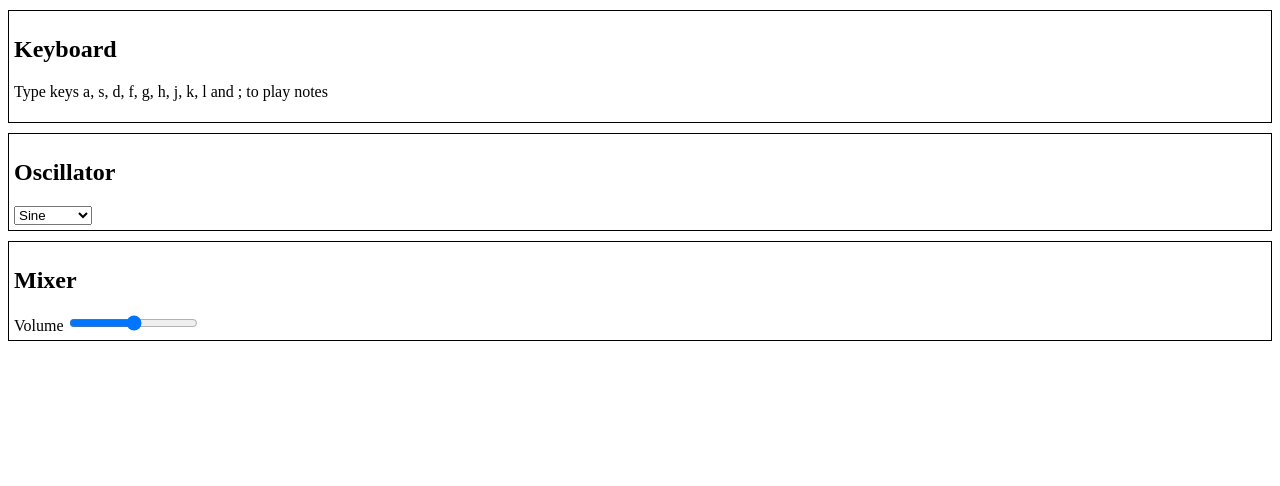
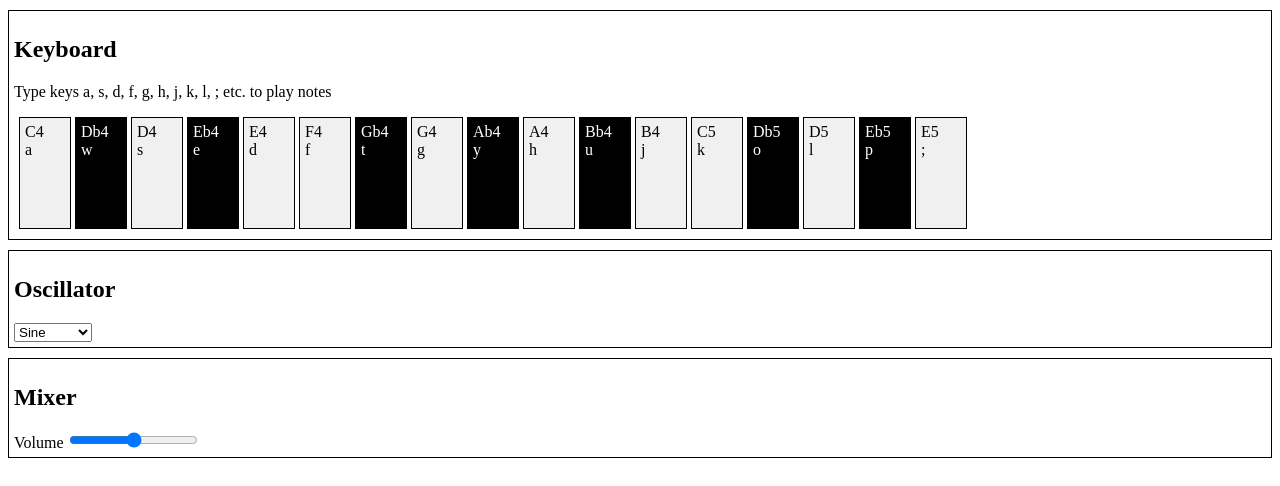
Before and after one commit to munckymagik/webaudio-modular-synth, a plain HTML site: page index.html in a window 1280 px wide. Drawn offline with Linux system fonts and the light colour scheme.

Commit message:
Sketch the UI for the keyboard

```diff
--- a/index.html
+++ b/index.html
@@ -9,12 +9,59 @@
         padding: 5px;
         border: 1px solid black;
       }
+
+      .keyboard {
+        list-style: none;
+        margin: 5px;
+        padding: 0;
+      }
+
+      .keyboard__key {
+        display: inline-block;
+
+        margin: 0;
+        padding: 5px;
+
+        width: 40px;
+        height: 100px;
+
+        border: 1px solid black;
+      }
+
+      .keyboard__key--white {
+        color: black;
+        background-color: #f0f0f0;
+      }
+
+      .keyboard__key--black {
+        color: white;
+        background-color: black;
+      }
     </style>
   </head>
   <body>
     <div data-module="keyboard">
       <h2>Keyboard</h2>
-      <p>Type keys a, s, d, f, g, h, j, k, l and ; to play notes</p>
+      <p>Type keys a, s, d, f, g, h, j, k, l, ; etc. to play notes</p>
+      <ul class="keyboard">
+        <li class="keyboard__key keyboard__key--white" data-pitch="C4">C4<br>a</li>
+        <li class="keyboard__key keyboard__key--black" data-pitch="Db4">Db4<br>w</li>
+        <li class="keyboard__key keyboard__key--white" data-pitch="D4">D4<br>s</li>
+        <li class="keyboard__key keyboard__key--black" data-pitch="Eb4">Eb4<br>e</li>
+        <li class="keyboard__key keyboard__key--white" data-pitch="E4">E4<br>d</li>
+        <li class="keyboard__key keyboard__key--white" data-pitch="F4">F4<br>f</li>
+        <li class="keyboard__key keyboard__key--black" data-pitch="Gb4">Gb4<br>t</li>
+        <li class="keyboard__key keyboard__key--white" data-pitch="G4">G4<br>g</li>
+        <li class="keyboard__key keyboard__key--black" data-pitch="Ab4">Ab4<br>y</li>
+        <li class="keyboard__key keyboard__key--white" data-pitch="A4">A4<br>h</li>
+        <li class="keyboard__key keyboard__key--black" data-pitch="Bb4">Bb4<br>u</li>
+        <li class="keyboard__key keyboard__key--white" data-pitch="B4">B4<br>j</li>
+        <li class="keyboard__key keyboard__key--white" data-pitch="C5">C5<br>k</li>
+        <li class="keyboard__key keyboard__key--black" data-pitch="Db5">Db5<br>o</li>
+        <li class="keyboard__key keyboard__key--white" data-pitch="D5">D5<br>l</li>
+        <li class="keyboard__key keyboard__key--black" data-pitch="Eb5">Eb5<br>p</li>
+        <li class="keyboard__key keyboard__key--white" data-pitch="E5">E5<br>;</li>
+      </ul>
     </div>
 
     <div data-module="oscillator">
```
